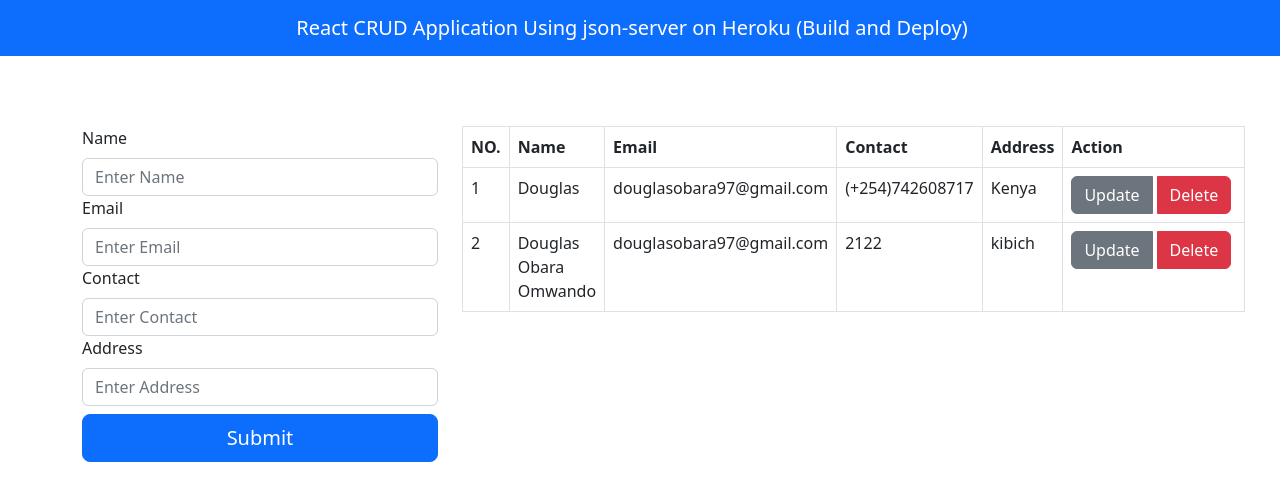
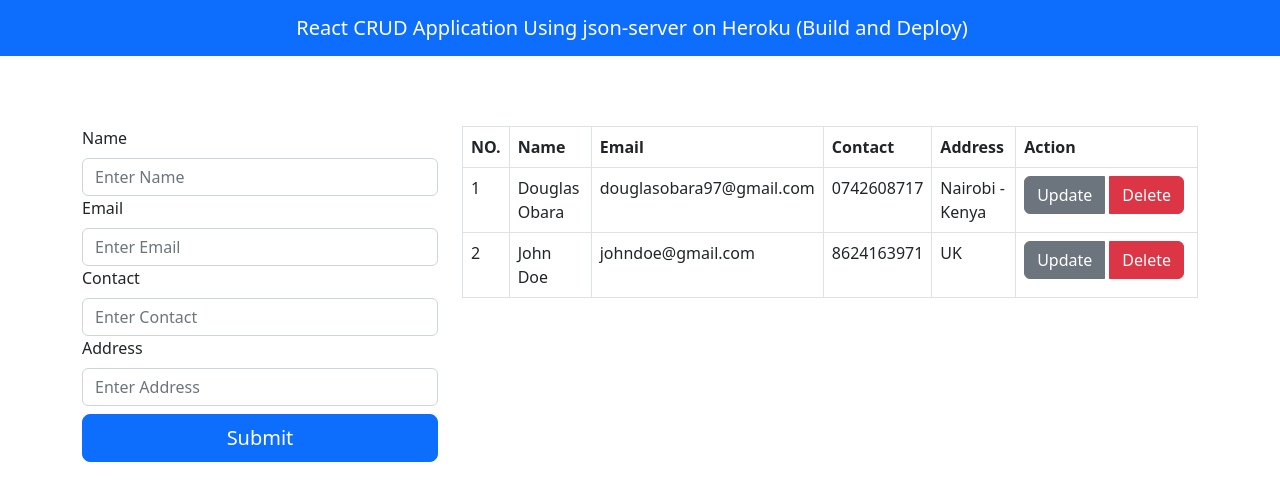
Before and after one commit to Douglas254/Json-Server-CRUD, a React (Create React App) app: page / in a window 1280 px wide. Shown: the top 500 px of the page. Built offline with nearby package versions, Linux system fonts and the light colour scheme; data requests are answered from the project's data file.

Commit message:
update operation

```diff
--- a/db.json
+++ b/db.json
@@ -1,17 +1,17 @@
 {
   "users": [
     {
-      "name": "Douglas",
-      "address": "Kenya",
+      "name": "Douglas Obara",
       "email": "douglasobara97@gmail.com",
-      "contact": "(+254)742608717",
+      "contact": "0742608717",
+      "address": "Nairobi - Kenya",
       "id": 1
     },
     {
-      "name": "Douglas Obara Omwando",
-      "email": "douglasobara97@gmail.com",
-      "contact": "2122",
-      "address": "kibich",
+      "name": "John Doe",
+      "email": "johndoe@gmail.com",
+      "contact": "8624163971",
+      "address": "UK",
       "id": 2
     }
   ]
--- a/src/App.js
+++ b/src/App.js
@@ -27,6 +27,8 @@ const initialState = {
 function App() {
   const [state, setState] = useState(initialState);
   const [data, setData] = useState([]);
+  const [userId, setUserId] = useState(null);
+  const [editMode, setEditMode] = useState(false);
 
   // destructuring
   const { name, email, contact, address } = state;
@@ -53,11 +55,21 @@ function App() {
     if (!name || !email || !contact || !address) {
       toast.error("Please fill all the input fields");
     } else {
-      axios.post(api, state);
-      toast.success("Added Successfully");
-      setState({ name: "", email: "", contact: "", address: "" });
-      // call to update automatic after POST without refreshing browsers
-      setTimeout(() => loadUsers(), 500);
+      if (!editMode) {
+        axios.post(api, state);
+        toast.success("Added Successfully");
+        setState({ name: "", email: "", contact: "", address: "" });
+        // call to update automatic after POST without refreshing browsers
+        setTimeout(() => loadUsers(), 500);
+      } else {
+        axios.put(`${api}/${userId}`, state);
+        toast.success("Updated Successfully");
+        setState({ name: "", email: "", contact: "", address: "" });
+        // call to update automatic after POST without refreshing browsers
+        setTimeout(() => loadUsers(), 500);
+        setUserId(null);
+        setEditMode(false);
+      }
     }
   };
 
@@ -69,6 +81,15 @@ function App() {
       setTimeout(() => loadUsers(), 500);
     }
   };
+
+  // function to perform the update operation
+  const handleUpdate = (id) => {
+    const singleUser = data.find((item) => item.id === id);
+    setState({ ...singleUser });
+    setUserId(id);
+    setEditMode(true);
+  };
+
   return (
     <>
       <ToastContainer />
@@ -123,7 +144,7 @@ function App() {
               </Form.Group>
               <div className="d-grid gap-2 mt-2">
                 <Button type="submit" variant="primary" size="lg">
-                  Submit
+                  {editMode ? "Update" : "Submit"}
                 </Button>
               </div>
             </Form>
@@ -156,6 +177,7 @@ function App() {
                           <Button
                             style={{ marginRight: "5px" }}
                             variant="secondary"
+                            onClick={() => handleUpdate(item.id)}
                           >
                             Update
                           </Button>
```
